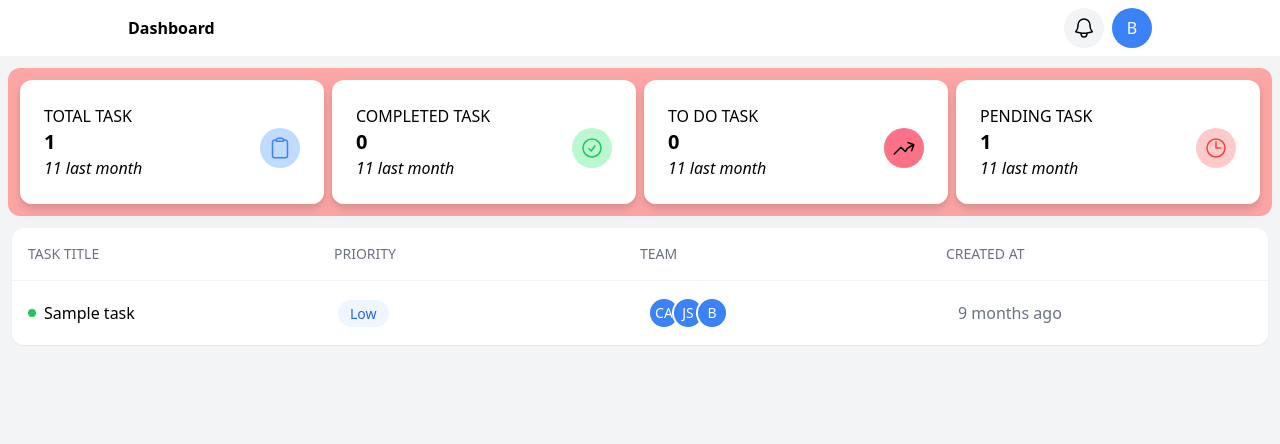
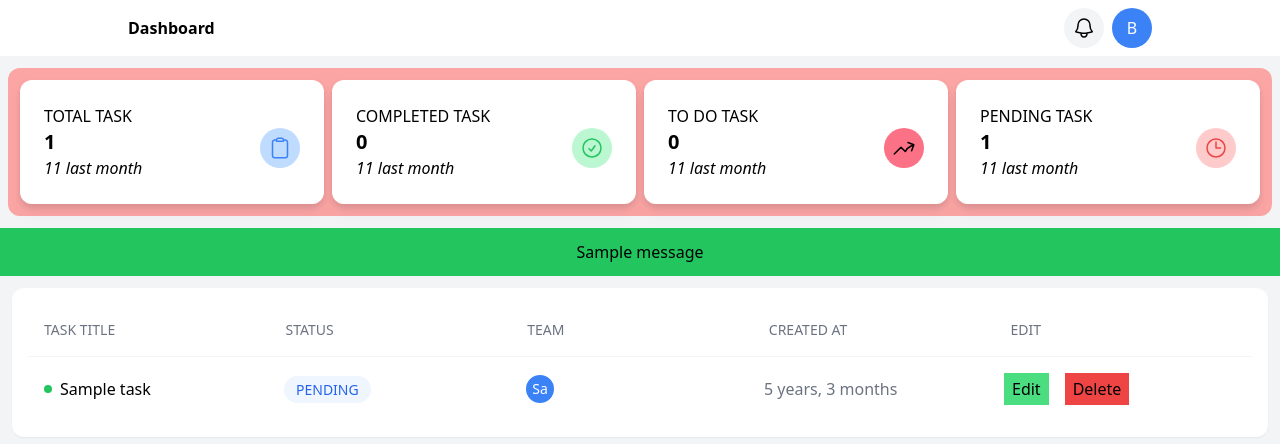
Before and after one commit to puskor/task_management, a Django app: page /tasks/manager/ in a window 1280 px wide. Shown: the top 444 px of the page. Run offline with Django 5.2, Linux system fonts and the light colour scheme; tables that the repository leaves empty hold one stand-in row (values such as "Sample post"); one stand-in notice (Sample message) is shown; some libraries are stand-ins or nearby versions.

Commit message:
like all done

```diff
--- a/populate_db.py
+++ b/populate_db.py
@@ -39,7 +39,7 @@ def populate_db():
             description=fake.paragraph(),
             due_date=fake.date_this_year(),
             status=random.choice(['PENDING', 'IN_PROGRESS', 'COMPLETED']),
-            is_COMPLETED=random.choice([True, False])
+            is_completed=random.choice([True, False])
         )
         task.assigned_to.set(random.sample(employees, random.randint(1, 3)))
         tasks.append(task)
--- a/tasks/models.py
+++ b/tasks/models.py
@@ -48,9 +48,9 @@ class Task_details(models.Model):
     )
     # Task is parent
     task=models.OneToOneField(Task,on_delete=models.CASCADE,related_name="details")
-    assigned_to=models.CharField(max_length=50)
+    # assigned_to=models.CharField(max_length=50)
     priority=models.CharField(max_length=1,choices=PRIORITY_OPTIONS,default=LOW)
-    nodes=models.CharField(blank=True,null=True)
+    nodes=models.TextField(blank=True,null=True)
 
     def __str__(self):
         return f"Details from {self.task.title}"
--- a/tasks/templates/dashboard/dashboard.html
+++ b/tasks/templates/dashboard/dashboard.html
@@ -47,12 +47,14 @@
       <div
         class="grid grid-cols-1 md:grid-cols-4 gap-2 mx-2 mb-3 bg-red-300 p-3 rounded-xl"
       >
+      {% comment %} total task {% endcomment %}
+       <a href="{% url 'manager' %}?type=all">
         <div class="bg-white rounded-xl p-6 drop-shadow-lg">
           <div>
             <div><h1>TOTAL TASK</h1></div>
             <div class="flex justify-between">
               <div>
-                <div class="font-bold text-xl"><h1>{{total_task}}</h1></div>
+                <div class="font-bold text-xl"><h1>{{counts.total}}</h1></div>
                 <div class="italic"><p>11 last month</p></div>
               </div>
               <button
@@ -76,12 +78,15 @@
             </div>
           </div>
         </div>
+      </a>
+        {% comment %} completed task {% endcomment %}
+        <a href="{% url 'manager' %}?type=completed">
           <div class="bg-white rounded-xl p-6 drop-shadow-lg">
             <div>
               <div><h1>COMPLETED TASK</h1></div>
               <div class="flex justify-between">
                 <div>
-                <div class="font-bold text-xl"><h1>{{completed_task}}</h1></div>
+                  <div class="font-bold text-xl"><h1>{{counts.completed}}</h1></div>
                   <div class="italic"><p>11 last month</p></div>
                 </div>
                 <button
@@ -105,12 +110,15 @@
               </div>
             </div>
           </div>
+        </a>
+        {% comment %} to do task {% endcomment %}
+        <a href="{% url 'manager' %}?type=to_do">
         <div class="bg-white rounded-xl p-6 drop-shadow-lg">
           <div>
             <div><h1>TO DO TASK</h1></div>
             <div class="flex justify-between">
               <div>
-                <div class="font-bold text-xl"><h1>{{to_do}}</h1></div>
+                <div class="font-bold text-xl"><h1>{{counts.to_do}}</h1></div>
                 <div class="italic"><p>11 last month</p></div>
               </div>
               <button
@@ -134,12 +142,15 @@
             </div>
           </div>
         </div>
+        </a>
+        {% comment %} pending task {% endcomment %}
+         <a href="{% url 'manager' %}?type=pending">
         <div class="bg-white rounded-xl p-6 drop-shadow-lg">
           <div>
             <div><h1>PENDING TASK</h1></div>
             <div class="flex justify-between">
               <div>
-                <div class="font-bold text-xl"><h1>{{pending_task}}</h1></div>
+                <div class="font-bold text-xl"><h1>{{counts.pending}}</h1></div>
                 <div class="italic"><p>11 last month</p></div>
               </div>
               <button
@@ -163,8 +174,17 @@
             </div>
           </div>
         </div>
+        </a>
       </div>
     </section>
+
+    <div>
+      {% if messages %}
+          {% for message in messages %}
+              <div class="flex justify-center py-3 if{% if message.tags == 'success' %} bg-green-500 {% endif %} {% if message.tags == 'error' %} bg-red-500 {% endif %}">{{message}}</div>
+          {% endfor %}
+      {% endif %}
+    </div>
 
     {% block manager %}{% endblock manager %}
     {% block user %}{% endblock user%}
--- a/tasks/templates/dashboard/manager.html
+++ b/tasks/templates/dashboard/manager.html
@@ -2,14 +2,13 @@
 {% block title %}manager{% endblock title %}
 {% block manager %}
 <!-- Task Table  -->
-<div class="bg-white rounded-xl shadow-sm m-3">
-  <div
-    class="grid grid-cols-4 p-4 border-b border-gray-100 text-sm text-gray-500"
-  >
+<div class="bg-white rounded-xl shadow-sm m-3 p-4">
+  <div class="grid grid-cols-5 gap-4 p-4 border-b border-gray-100 text-sm text-gray-500">
     <div>TASK TITLE</div>
-    <div>PRIORITY</div>
+    <div>STATUS</div>
     <div>TEAM</div>
     <div>CREATED AT</div>
+    <div>EDIT</div>
   </div>
   <!-- Task Items  -->
   <div class="divide-y divide-gray-100">
@@ -17,35 +16,42 @@
 
 
     {% for task in tasks %}
-    <div class="grid grid-cols-4 gap-4 p-4 items-center">
+    <div class="grid grid-cols-5 gap-2 p-4 items-center">
+
       <div class="flex items-center gap-2">
         <div class="w-2 h-2 rounded-full bg-green-500"></div>
         <span>{{task.title}}</span>
       </div>
+
       <div>
-        <span class="px-3 py-1 rounded-full bg-blue-50 text-blue-600 text-sm"
-          >Low</span
-        >
+        <span class="px-3 py-1 rounded-full bg-blue-50 text-blue-600 text-sm">{{task.status}}</span>
       </div>
+
       <div class="flex -space-x-2">
-        <div
-          class="w-8 h-8 rounded-full bg-blue-500 flex items-center justify-center text-white text-sm border-2 border-white"
-        >
-          CA
+        {% for emp in task.assigned_to.all %}
+          <div
+          class="w-8 h-8 rounded-full bg-blue-500 flex items-center justify-center text-white text-sm border-2 border-white">
+          {{emp.name|slice:':2'}}
+          </div>
+        {% endfor %}
+      </div>
+        <div class="text-gray-500">{{task.created_at|timesince}}</div>
+        {% comment %} edit {% endcomment %}
+        <div class="flex items-center gap-4">
+
+          <a href="{% url "update_task" task.id %}" class="bg-green-400 px-2 py-1">Edit</a>
+
+          <form action="{% url 'delete_task' task.id %}"method="POST">
+            {% csrf_token %}
+          <button type="submit" class="bg-red-500 px-2 py-1">Delete</a>
+          </form>
+
         </div>
-        <div
-          class="w-8 h-8 rounded-full bg-blue-500 flex items-center justify-center text-white text-sm border-2 border-white"
-        >
-          JS
-        </div>
-        <div
-          class="w-8 h-8 rounded-full bg-blue-500 flex items-center justify-center text-white text-sm border-2 border-white"
-        >
-          B
-        </div>
-      </div>
-      <div class="text-gray-500">9 months ago</div>
+        {% comment %} edit {% endcomment %}
     </div>
+
+
+
     {% endfor %}
 
   </div>
--- a/tasks/templates/view_task.html
+++ b/tasks/templates/view_task.html
@@ -15,6 +15,7 @@
                         <span>{{task.project.name}}</span>
                     </li>
                 </div>
+
             {% endfor %}
         </ul>
 
--- a/tasks/urls.py
+++ b/tasks/urls.py
@@ -1,14 +1,16 @@
 from django.urls import path
-from tasks.views import manager,user,test,create_task,view_task
+from tasks.views import manager,user,test,create_task,view_task,update_task,delete_task
 
 # from tasks.templates.dashboard import dashboard
 
 
 
 urlpatterns = [
-    path("manager/",manager),
-    path("user/",user),
+    path("manager/",manager,name="manager"),
+    path("user/",user,name="user"),
     path("test/",test),
-    path("create_task/",create_task),
-    path("view_task/",view_task)
+    path("create_task/",create_task,name="create_task"),
+    path("view_task/",view_task),
+    path("update_task/<int:id>/",update_task,name="update_task"),
+    path("delete_task/<int:id>/",delete_task,name="delete_task")
 ]
--- a/tasks/views.py
+++ b/tasks/views.py
@@ -1,24 +1,40 @@
-from django.shortcuts import render
+from django.shortcuts import render,redirect
 from django.http import HttpResponse
-from tasks.forms import Task_forms,Task_model_form
+from tasks.forms import Task_forms,Task_model_form,TaskDetailModelForm
 from tasks.models import Employee,Task
 from django.db.models import Q,Count,Max,Min,Avg
+from django.contrib import messages
 
 # Create your views here.
 
 def manager(request):
-    tasks=Task.objects.all()
 
-    total_task=tasks.count()
-    pending_task=Task.objects.filter(status="PENDING").count()
-    completed_task=Task.objects.filter(status="COMPLETED").count()
-    to_do=Task.objects.filter(status="IN_PROGRESS").count()
+    # total_task=tasks.count()
+    # pending_task=Task.objects.filter(status="PENDING").count()
+    # completed_task=Task.objects.filter(status="COMPLETED").count()
+    # to_do=Task.objects.filter(status="IN_PROGRESS").count()
+    counts=Task.objects.aggregate(
+        total=Count("id"),
+        completed=Count("id",filter=Q(status="COMPLETED")),
+        pending=Count("id",filter=Q(status="PENDING")),
+        to_do=Count("id",filter=Q(status="IN_PROGRESS"))
+    )
+    type=request.GET.get("type","all")
+    base_query=Task.objects.select_related("details").prefetch_related("assigned_to")
+    # tasks=base_query.all()
+
+    if type=="completed":
+        tasks=base_query.filter(status="COMPLETED")
+    elif type=="pending":
+        tasks=base_query.filter(status="PENDING")
+    elif type=="to_do":
+        tasks=base_query.filter(status="IN_PROGRESS")
+    elif type=="all":
+        tasks=base_query.all()
+
     context={
         "tasks":tasks,
-        "total_task":total_task,
-        "pending_task":pending_task,
-        "completed_task":completed_task,
-        "to_do":to_do
+        "counts":counts
     }
 
     return render(request,"dashboard/manager.html",context)
@@ -31,38 +47,68 @@ def test(request):
 
 def create_task(request):
     # employee=Employee.objects.all()
-    form=Task_model_form()
+    task_form=Task_model_form()
+    task_detail_form=TaskDetailModelForm()
 
     if request.method=="POST":
-        form = Task_model_form(request.POST)
-        if form.is_valid():
-            form.save()
+        task_form=Task_model_form(request.POST)
+        task_detail_form=TaskDetailModelForm(request.POST)
+        if task_form.is_valid() and task_detail_form.is_valid():
+            task=task_form.save()
+            task_detail=task_detail_form.save(commit=False)
+            task_detail.task=task
+            task_detail.save()
 
-            return render(request,"task_form.html",{"form":form ,"message":"Adding is success"})
-            # data=form.cleaned_data
-            # title=data.get("title")
-            # description=data.get("description")
-            # due_date=data.get("due_date")
-            # employee=data.get("employee")
+            messages.success(request,"TASK CREATE SUCCESSFULLY")
+            return redirect("create_task")
 
-            # task=Task.objects.create(title=title,description=description,due_date=due_date)
+    context={"task_form":task_form,"task_detail_form":task_detail_form}
+    return render(request,"task_form.html",context)
 
-            # for emp_id in employee:
-            #     emp=Employee.objects.get(id=emp_id)
-            #     task.employee.add(emp)
 
-            # return HttpResponse("success")
+def update_task(request,id):
+    # employee=Employee.objects.all()
+    task=Task.objects.get(id=id)
+    task_form=Task_model_form(instance=task)
+    if task.details:
+        task_detail_form=TaskDetailModelForm(instance=task.details)
+
+
+    if request.method=="POST":
+        task_form=Task_model_form(request.POST,instance=task)
+        task_detail_form=TaskDetailModelForm(request.POST,instance=task.details)
+        if task_form.is_valid() and task_detail_form.is_valid():
+            task_form.save()
+            task_detail_form.save()
+
+            messages.success(request,"TASK UPDATE SUCCESSFULLY")
+            return redirect("update_task",id)
+
+    context={"task_form":task_form,"task_detail_form":task_detail_form}
+    return render(request,"task_form.html",context)
+
+
+def delete_task(request,id):
+    if request.method=="POST":
+        task=Task.objects.get(id=id)
+        task.delete()
+        messages.success(request,"Delete successfully ")
+        return redirect("manager")
+    else:
+        messages.error(request,"something is error")
+        return redirect("manager")
 
 
 
-    context={"form":form}
-    return render(request,"task_form.html",context)
+
+
+
 
 def view_task(request):
 
     """get and filter checking """
     # tasks=Task.objects.all()
-    tasks=Task.objects.select_related("project").all()
+    tasks=Task.objects.select_related("details").all()
 
 
     # tasks=Task.objects.get(status="PENDING")
```
Also changed, not shown: tasks/forms.py (+76 -17 lines), tasks/templates/task_form.html (+10 -8 lines), tasks/migrations/0001_initial.py, tasks/migrations/0003_remove_task_is_completed_and_more.py (added). Lines whose indentation alone changed are shown as unchanged.
